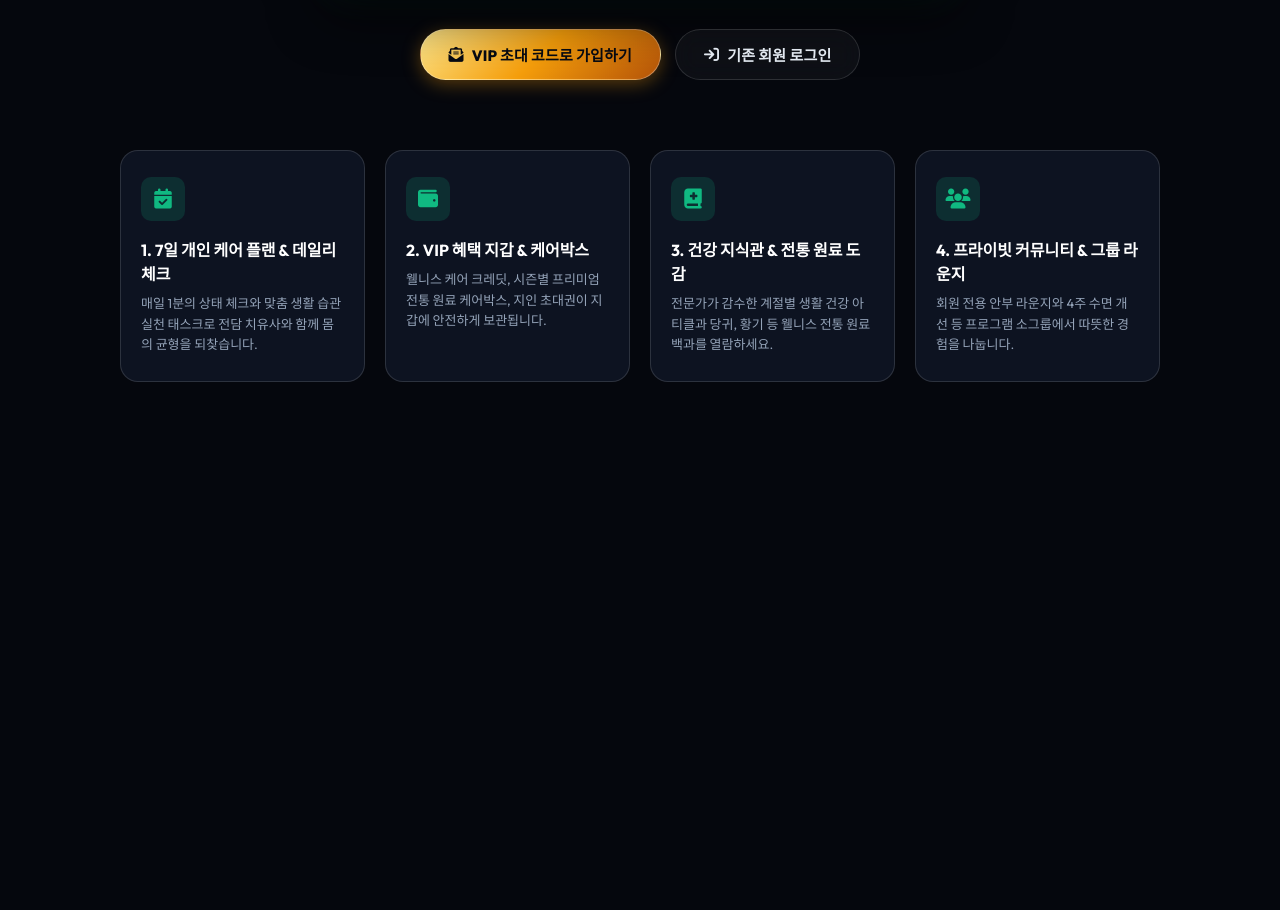
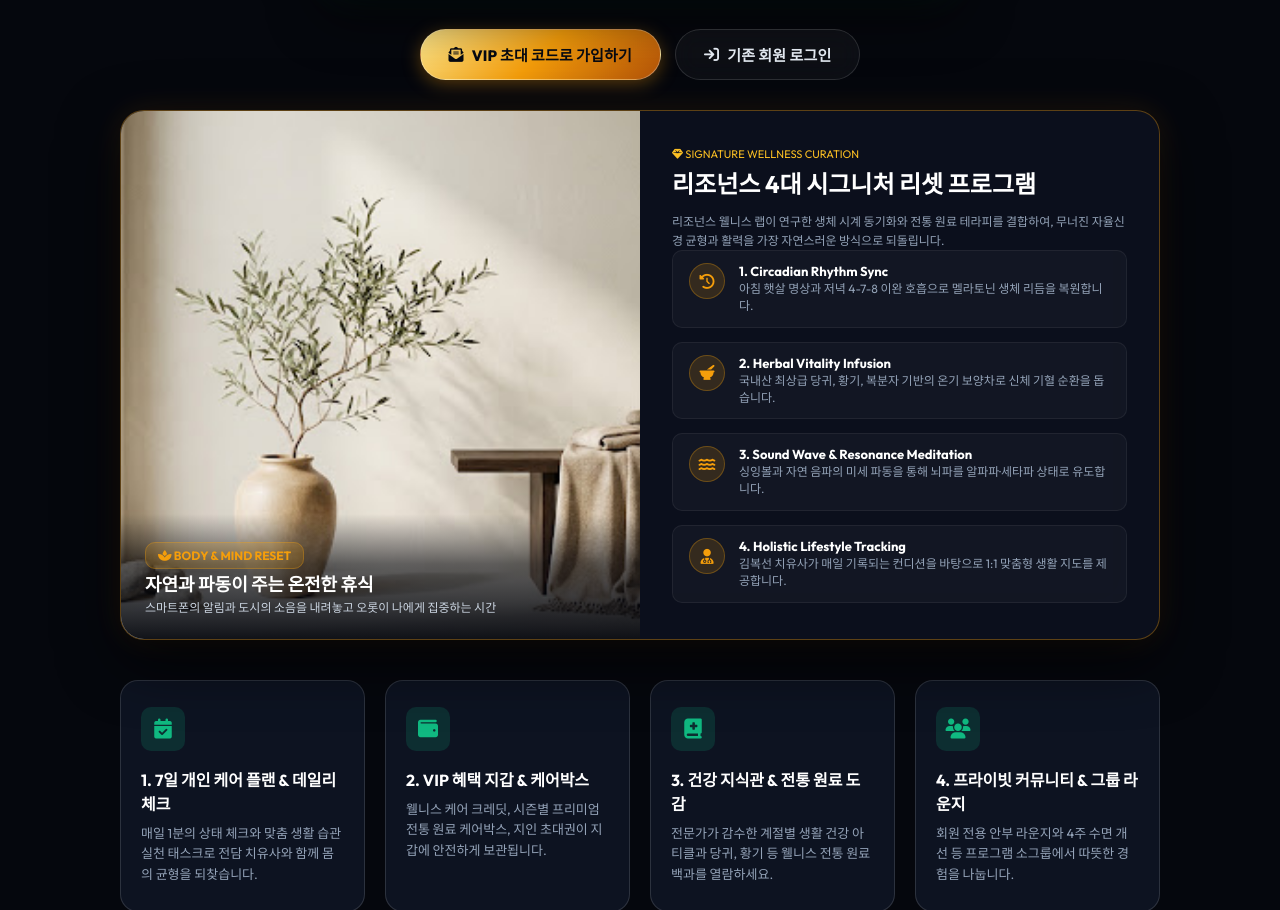
Before and after one commit to hamesta81-cell/resonance-care, a website: page index.html in a window 1280 px wide. Shown: the part 932-1842 px from the top of the page. Before the commit the page ends 1408 px from the top, so only its background shows below. Drawn offline with nearby package versions, Linux system fonts and the light colour scheme; no server answers; animation ran at ten frames a second; a web font is replaced by a local one.

Commit message:
feat: import Resonance Body & Mind Reset 4 signature pillars and luxury sanctuary visual from renewal project

```diff
--- a/index.html
+++ b/index.html
@@ -110,6 +110,61 @@
         <div class="hero-actions">
           <button class="btn btn-gold btn-lg" id="btnHeroJoin"><i class="fa-solid fa-envelope-open-text"></i> VIP 초대 코드로 가입하기</button>
           <button class="btn btn-outline btn-lg" id="btnHeroLogin"><i class="fa-solid fa-arrow-right-to-bracket"></i> 기존 회원 로그인</button>
+        </div>
+      </div>
+
+      <!-- ========================================================
+           RESONANCE BODY & MIND RESET SIGNATURE SHOWCASE
+           (Imported from Resonance Renewal Project)
+           ======================================================== -->
+      <div class="body-mind-reset-showcase mt-5 mb-5">
+        <div class="reset-showcase-grid">
+          <div class="reset-showcase-visual">
+            <img src="resonance_renewal_ref.png" alt="Resonance Body & Mind Reset Sanctuary" class="reset-visual-img">
+            <div class="reset-visual-overlay">
+              <span class="badge-gold"><i class="fa-solid fa-spa"></i> BODY & MIND RESET</span>
+              <h4>자연과 파동이 주는 온전한 휴식</h4>
+              <p>스마트폰의 알림과 도시의 소음을 내려놓고 오롯이 나에게 집중하는 시간</p>
+            </div>
+          </div>
+          <div class="reset-showcase-content">
+            <span class="text-gold text-xs font-bold uppercase tracking-widest"><i class="fa-solid fa-gem"></i> SIGNATURE WELLNESS CURATION</span>
+            <h2 class="text-2xl font-bold mt-1 mb-3">리조넌스 4대 시그니처 리셋 프로그램</h2>
+            <p class="text-muted text-sm leading-relaxed mb-4">
+              리조넌스 웰니스 랩이 연구한 생체 시계 동기화와 전통 원료 테라피를 결합하여, 무너진 자율신경 균형과 활력을 가장 자연스러운 방식으로 되돌립니다.
+            </p>
+
+            <div class="reset-pillars-list">
+              <div class="pillar-item">
+                <div class="pillar-icon"><i class="fa-solid fa-clock-rotate-left"></i></div>
+                <div>
+                  <strong>1. Circadian Rhythm Sync</strong>
+                  <p>아침 햇살 명상과 저녁 4-7-8 이완 호흡으로 멜라토닌 생체 리듬을 복원합니다.</p>
+                </div>
+              </div>
+              <div class="pillar-item">
+                <div class="pillar-icon"><i class="fa-solid fa-mortar-pestle"></i></div>
+                <div>
+                  <strong>2. Herbal Vitality Infusion</strong>
+                  <p>국내산 최상급 당귀, 황기, 복분자 기반의 온기 보양차로 신체 기혈 순환을 돕습니다.</p>
+                </div>
+              </div>
+              <div class="pillar-item">
+                <div class="pillar-icon"><i class="fa-solid fa-water"></i></div>
+                <div>
+                  <strong>3. Sound Wave & Resonance Meditation</strong>
+                  <p>싱잉볼과 자연 음파의 미세 파동을 통해 뇌파를 알파파·세타파 상태로 유도합니다.</p>
+                </div>
+              </div>
+              <div class="pillar-item">
+                <div class="pillar-icon"><i class="fa-solid fa-user-doctor"></i></div>
+                <div>
+                  <strong>4. Holistic Lifestyle Tracking</strong>
+                  <p>김복선 치유사가 매일 기록되는 컨디션을 바탕으로 1:1 맞춤형 생활 지도를 제공합니다.</p>
+                </div>
+              </div>
+            </div>
+          </div>
         </div>
       </div>
 
--- a/style.css
+++ b/style.css
@@ -404,6 +404,124 @@ body.luxury-body {
   display: flex;
   justify-content: center;
   gap: 14px;
+}
+
+/* Resonance Body & Mind Reset Showcase (Imported from Renewal Project) */
+.body-mind-reset-showcase {
+  background: rgba(14, 19, 34, 0.75);
+  border: 1px solid rgba(245, 158, 11, 0.35);
+  border-radius: var(--radius-lg);
+  overflow: hidden;
+  box-shadow: 0 20px 60px rgba(0, 0, 0, 0.7), 0 0 30px rgba(245, 158, 11, 0.12);
+  backdrop-filter: blur(28px);
+  -webkit-backdrop-filter: blur(28px);
+}
+
+.reset-showcase-grid {
+  display: grid;
+  grid-template-columns: 1fr 1fr;
+  align-items: stretch;
+}
+
+@media (max-width: 860px) {
+  .reset-showcase-grid {
+    grid-template-columns: 1fr;
+  }
+}
+
+.reset-showcase-visual {
+  position: relative;
+  min-height: 380px;
+  overflow: hidden;
+}
+
+.reset-visual-img {
+  width: 100%;
+  height: 100%;
+  object-fit: cover;
+  transition: transform 0.6s ease;
+}
+
+.reset-showcase-visual:hover .reset-visual-img {
+  transform: scale(1.04);
+}
+
+.reset-visual-overlay {
+  position: absolute;
+  bottom: 0;
+  left: 0;
+  right: 0;
+  padding: 30px 24px 24px;
+  background: linear-gradient(to top, rgba(5, 7, 13, 0.95), rgba(5, 7, 13, 0.6) 60%, transparent);
+}
+
+.reset-visual-overlay h4 {
+  font-size: 18px;
+  font-weight: 800;
+  color: #fff;
+  margin: 6px 0 2px;
+}
+
+.reset-visual-overlay p {
+  font-size: 12px;
+  color: #CBD5E1;
+}
+
+.reset-showcase-content {
+  padding: 36px 32px;
+  display: flex;
+  flex-direction: column;
+  justify-content: center;
+}
+
+.reset-pillars-list {
+  display: flex;
+  flex-direction: column;
+  gap: 14px;
+}
+
+.pillar-item {
+  display: flex;
+  gap: 14px;
+  align-items: flex-start;
+  background: rgba(255, 255, 255, 0.03);
+  padding: 12px 16px;
+  border-radius: var(--radius-sm);
+  border: 1px solid rgba(255, 255, 255, 0.06);
+  transition: var(--transition-fast);
+}
+
+.pillar-item:hover {
+  background: rgba(255, 255, 255, 0.07);
+  border-color: rgba(245, 158, 11, 0.4);
+  transform: translateX(4px);
+}
+
+.pillar-icon {
+  width: 36px;
+  height: 36px;
+  background: rgba(245, 158, 11, 0.15);
+  color: var(--accent-gold);
+  border-radius: 50%;
+  display: flex;
+  align-items: center;
+  justify-content: center;
+  font-size: 15px;
+  flex-shrink: 0;
+  border: 1px solid rgba(245, 158, 11, 0.3);
+}
+
+.pillar-item strong {
+  font-size: 13px;
+  color: #fff;
+  display: block;
+  margin-bottom: 2px;
+}
+
+.pillar-item p {
+  font-size: 12px;
+  color: var(--text-muted);
+  line-height: 1.4;
 }
 
 .public-features {
```
Also changed, not shown: resonance_renewal_ref.png (added).
